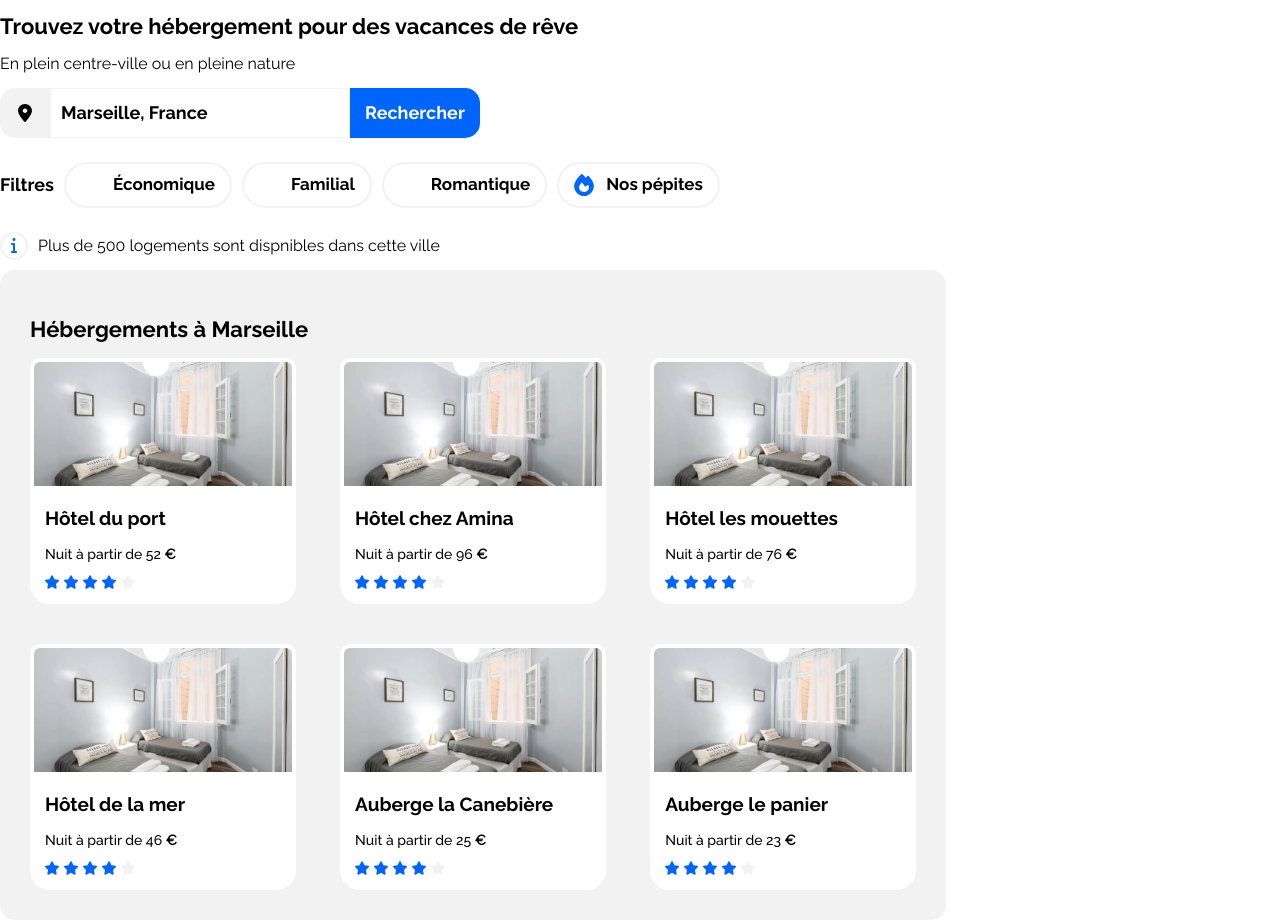
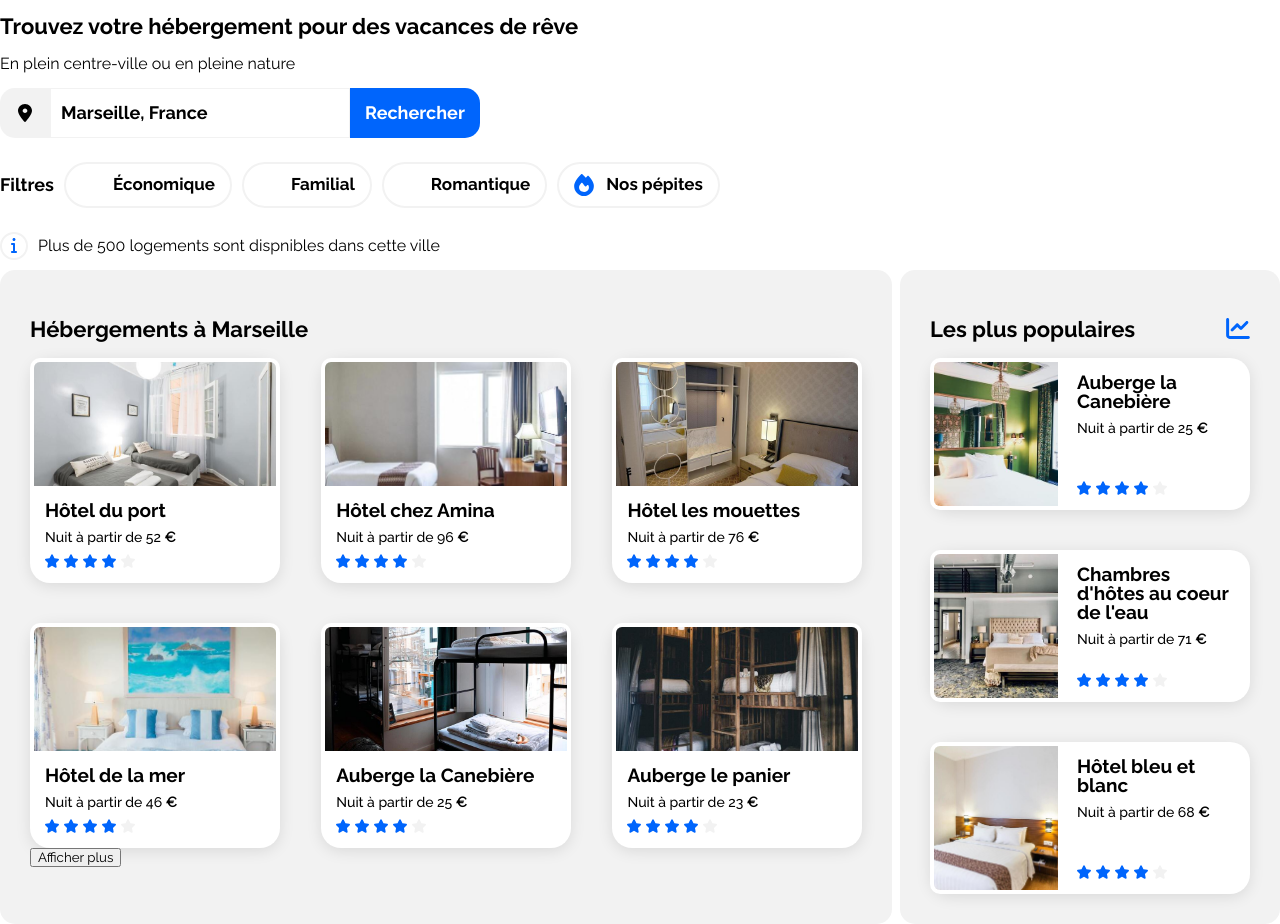
Before and after one commit to JordanDegrez/booki, a plain HTML site: page index.html in a window 1280 px wide. Shown: the part 171-1095 px from the top of the page. Drawn offline with Linux system fonts and the light colour scheme.

Commit message:
new sections

```diff
--- a/css/content-styles.css
+++ b/css/content-styles.css
@@ -34,8 +34,10 @@ body, header{
     color: var(--blanc);
     padding: 15px;
     font-size: 18px;
+    transition: all .3s;
 }
 .search-bar input[type="submit"]:hover{
+    transition: all .3s;
     background: var(--noir);
 }
 .search-bar input[type="search"]{
@@ -127,48 +129,90 @@ body, header{
     background-size: 25%;
 }
 
-/**hébergements**/
-#hebergements{
+/**hébergements et populaire**/
+#hebergements-populaires{
+    width: 100%;
+    display: flex;
+    justify-content: space-between;
+}
+#hebergements, #populaires{
     background-color: var(--gris);
     border-radius: 15px;
     padding: 30px;
-    width: calc(70% - 10px);
+    width: 65%;
+}
+#populaires{
+    width: 25%;
 }
 h2{
     font-size: 22px;
     font-family: 'Raleway_bold';
 }
-.hebergements-articles{
+.hebergements-articles, .populaires-articles{
     display: flex;
     flex-wrap: wrap;
     gap: 40px 0;
     justify-content: space-between;
 }
-.hebergements-articles article{
+.populaires-articles{
+    flex-direction: column;
+    align-items: center;
+}
+.hebergements-articles article, .populaires-articles article{
     width: 30%;
     cursor: pointer;
     display: flex;
     flex-direction: column;
     background-color: var(--blanc);
     border-radius: 20px;
+    -webkit-box-shadow: 0px 3px 15px rgba(0, 0, 0, 0.1);
+    box-shadow: 0px 3px 15px rgba(0, 0, 0, 0.1);
+    transition: all .3s;
+}
+.populaires-articles article{
+    width: 100%;
+    flex-direction: row;
+}
+.hebergements-articles article:hover, .populaires-articles article:hover{
+    transform: scale(1.05);
+    transition: all .3s;
 }
 .hebergements-articles article img{
     object-fit: cover;
     max-height: 124px;
     border-radius: 10px 10px 0 0;
     border: solid 4px var(--blanc);
+    border-bottom: none;
+}
+.populaires-articles article img{
+    object-fit: cover;
+    min-height: 144px;
+    max-height: 144px;
+    max-width: 124px;
+    min-width: 124px;
+    border-radius: 10px 0 0 10px;
+    border: solid 4px var(--blanc);
 }
 .info-article{
-    padding: 0 15px;
-    margin-bottom: 15px;
+    padding: 15px;
+    position: relative;
+    display: flex;
+    flex-direction: column;
+    gap: 10px;
 }
 h3{
+    margin: 0;
     font-size: 19px;
     font-family: 'Raleway_bold';
 }
 .info-article p{
+    margin: 0;
     font-size: 14px;
     font-family: 'Raleway_semibold';
+}
+.populaires-articles .global-etoiles{
+    position: absolute;
+    bottom: 15px;
 }
 .global-etoiles{
     display: flex;
@@ -190,3 +234,17 @@ h3{
     background-repeat: no-repeat;
     background-size: contain;
 }
+#icone-populaires{
+    display: block;
+    width: 24px;
+    height: 24px;
+    background-image: url(../elements/medias/icone_populaires.svg);
+    background-repeat: no-repeat;
+    background-position: center;
+    background-size: contain;
+}
+#titre-populaire{
+    display: flex;
+    align-items: center;
+    justify-content: space-between;
+}
--- a/index.html
+++ b/index.html
@@ -59,6 +59,7 @@
         <p>Plus de 500 logements sont dispnibles dans cette ville</p>
     </div>
 
+<div id="hebergements-populaires">
     <!--hébergements-->
     <section id="hebergements">
         <h2>Hébergements à Marseille</h2>
@@ -79,7 +80,7 @@
             </article>
 
             <article>
-                <img src="./elements/medias/photos/fred-kleber.jpg" alt="Hôtel du port">
+                <img src="./elements/medias/photos/febrian-zakaria.jpg" alt="Hôtel chez Amina">
                 <div class="info-article">
                     <h3>Hôtel chez Amina</h3>
                     <p>Nuit à partir de 96 <strong>€</strong></p>
@@ -94,7 +95,7 @@
             </article>
 
             <article>
-                <img src="./elements/medias/photos/fred-kleber.jpg" alt="Hôtel du port">
+                <img src="./elements/medias/photos/reisetopia.jpg" alt="Hôtel les mouettes">
                 <div class="info-article">
                     <h3>Hôtel les mouettes</h3>
                     <p>Nuit à partir de 76 <strong>€</strong></p>
@@ -109,7 +110,7 @@
             </article>
 
             <article>
-                <img src="./elements/medias/photos/fred-kleber.jpg" alt="Hôtel du port">
+                <img src="./elements/medias/photos/annie-spratt.jpg" alt="Hôtel de la mer">
                 <div class="info-article">
                     <h3>Hôtel de la mer</h3>
                     <p>Nuit à partir de 46 <strong>€</strong></p>
@@ -124,7 +125,7 @@
             </article>
 
             <article>
-                <img src="./elements/medias/photos/fred-kleber.jpg" alt="Hôtel du port">
+                <img src="./elements/medias/photos/marcus-loke.jpg" alt="Auberge la Canebière">
                 <div class="info-article">
                     <h3>Auberge la Canebière</h3>
                     <p>Nuit à partir de 25 <strong>€</strong></p>
@@ -139,7 +140,7 @@
             </article>
 
             <article>
-                <img src="./elements/medias/photos/fred-kleber.jpg" alt="Hôtel du port">
+                <img src="./elements/medias/photos/nicate-lee.jpg" alt="Auberge le panier">
                 <div class="info-article">
                     <h3>Auberge le panier</h3>
                     <p>Nuit à partir de 23 <strong>€</strong></p>
@@ -153,6 +154,64 @@
                 </div>
             </article>
         </div>
+        <button>Afficher plus</button>
     </section>
+
+     <!--les plus populaires-->
+     <section id="populaires">
+        <div id="titre-populaire">
+            <h2>Les plus populaires</h2>
+            <span id="icone-populaires"></span>
+        </div>
+        <div class="populaires-articles">
+            <article>
+                <img src="./elements/medias/photos/emile-guillemot.jpg" alt="Auberge la Canebière">
+                <div class="info-article">
+                    <h3>Auberge la Canebière</h3>
+                    <p>Nuit à partir de 25 <strong>€</strong></p>
+                    <div class="global-etoiles">
+                        <span class="etoile-bleu"></span>
+                        <span class="etoile-bleu"></span>
+                        <span class="etoile-bleu"></span>
+                        <span class="etoile-bleu"></span>
+                        <span class="etoile-grise"></span>
+                    </div>
+                </div>
+            </article>
+
+            <article>
+                <img src="./elements/medias/photos/aw-creative.jpg" alt="Chambres d'hôtes au coeur de l'eau">
+                <div class="info-article">
+                    <h3>Chambres d'hôtes au coeur de l'eau</h3>
+                    <p>Nuit à partir de 71 <strong>€</strong></p>
+                    <div class="global-etoiles">
+                        <span class="etoile-bleu"></span>
+                        <span class="etoile-bleu"></span>
+                        <span class="etoile-bleu"></span>
+                        <span class="etoile-bleu"></span>
+                        <span class="etoile-grise"></span>
+                    </div>
+                </div>
+            </article>
+
+            <article>
+                <img src="./elements/medias/photos/febrian-zakaria2.jpg" alt="Hôtel bleu et blanc">
+                <div class="info-article">
+                    <h3>Hôtel bleu et blanc</h3>
+                    <p>Nuit à partir de 68 <strong>€</strong></p>
+                    <div class="global-etoiles">
+                        <span class="etoile-bleu"></span>
+                        <span class="etoile-bleu"></span>
+                        <span class="etoile-bleu"></span>
+                        <span class="etoile-bleu"></span>
+                        <span class="etoile-grise"></span>
+                    </div>
+                </div>
+            </article>
+
+        </div>
+    </section>
+</div>
+
 </body>
 </html>
```
Also changed, not shown: elements/medias/icone_populaires.svg (added).
